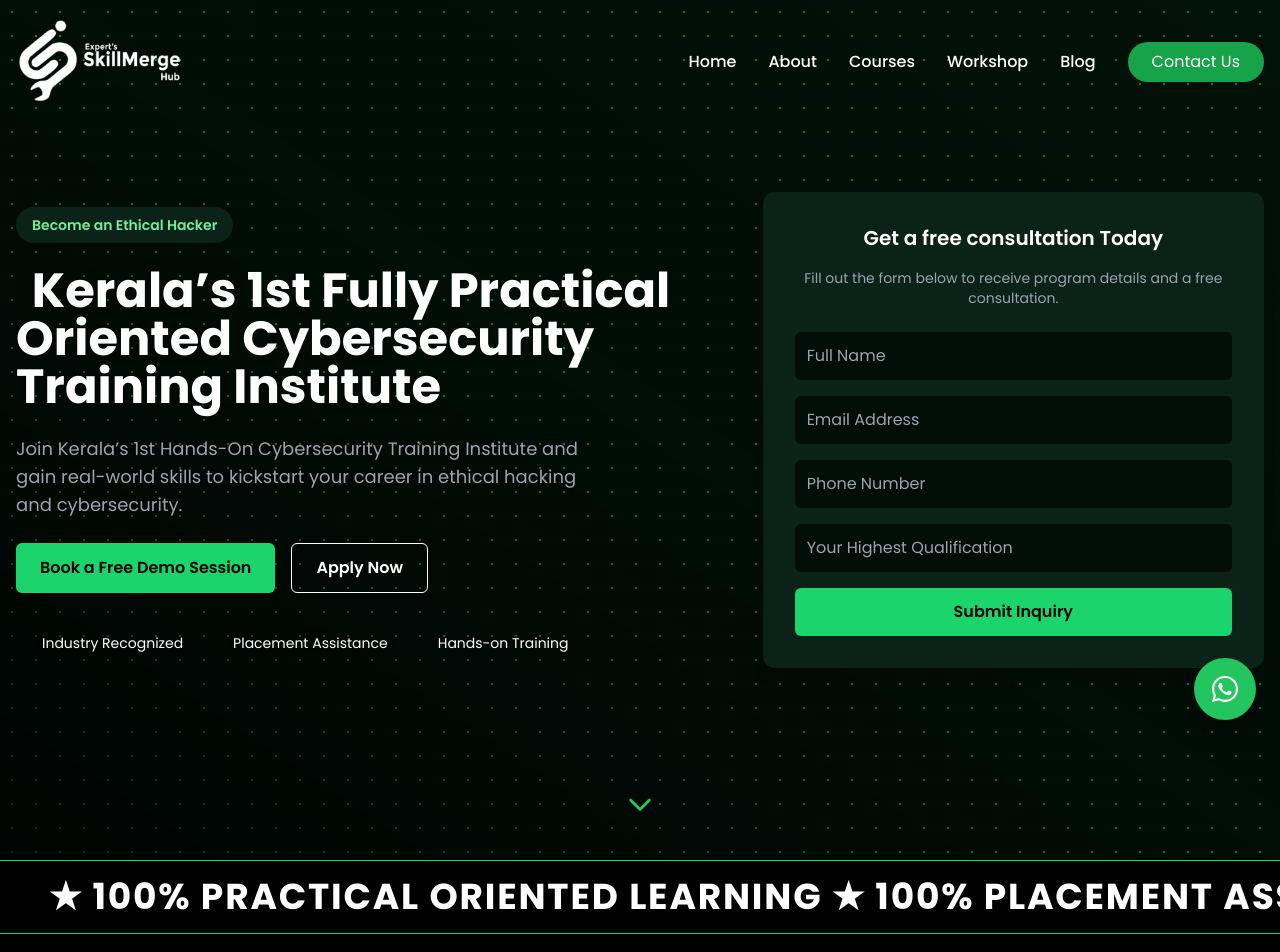
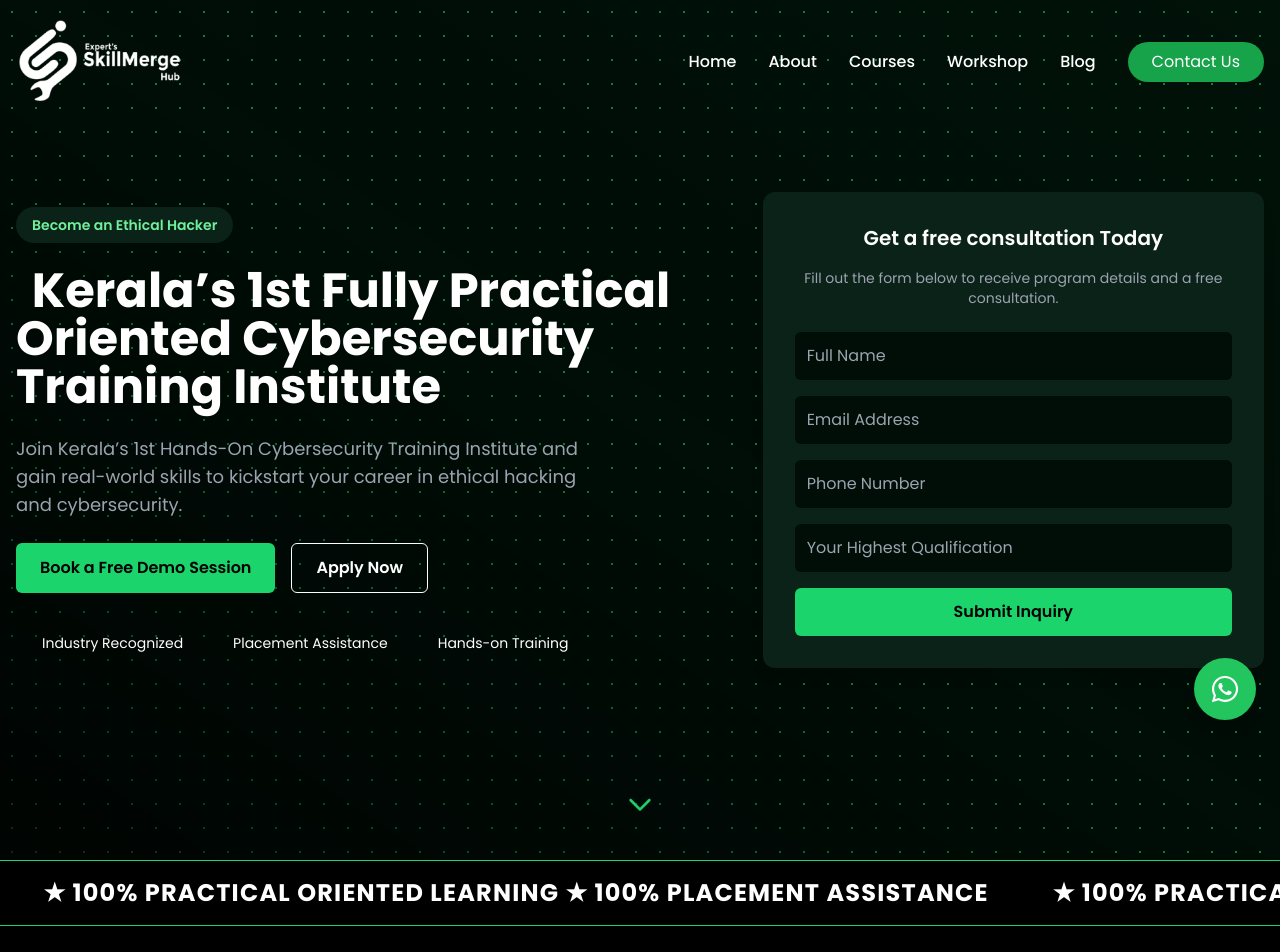
Before and after one commit to Jishnu9594/skillmerge_website_new, a Next.js app: page / in a window 1280 px wide. Shown: the top 952 px of the page. Built offline with nearby package versions, Linux system fonts and the light colour scheme; some icons are missing.

Commit message:
form updated

```diff
--- a/src/components/Home/Testimonials/index.tsx
+++ b/src/components/Home/Testimonials/index.tsx
@@ -81,18 +81,20 @@ const Testimonial = () => {
           {TestimonialData.map((items, i) => (
             <div key={i}>
               <div
-                className={`bg-gradient-to-br from-[#0f0f0f] to-[#1a1a1a] border border-green-500/30 rounded-xl m-4 p-6 my-20 shadow-lg transition-all duration-300 hover:scale-[1.01]`}
+                className={`bg-gradient-to-br from-[#0f0f0f] to-[#1a1a1a] border border-green-500/30 rounded-xl m-4 p-6 shadow-lg transition-all duration-300 hover:scale-[1.01]`}
               >
-                <div className="absolute -top-14 left-6">
+                {/* Always visible image */}
+                <div className="flex justify-start items-center mb-4">
                   <Image
                     src={`${getImagePrefix()}${items.imgSrc}`}
                     alt={items.name}
-                    width={80}
-                    height={80}
+                    width={64}
+                    height={64}
                     className="rounded-full border-2 border-green-400"
                   />
                 </div>
-                <h4 className="text-sm text-gray-300 mt-12 mb-6 font-light leading-relaxed">
+
+                <h4 className="text-sm text-gray-300 mb-6 font-light leading-relaxed">
                   {items.comment}
                 </h4>
                 <div className="flex justify-between items-center mt-6">
--- a/src/components/scrollingbanner/scrollingbaner.tsx
+++ b/src/components/scrollingbanner/scrollingbaner.tsx
@@ -21,9 +21,9 @@ const ScrollingBanner = () => {
       `}</style>
 
       <div className="w-full overflow-hidden">
-        <div className="scrolling-wrapper text-white text-3xl md:text-4xl font-cyber font-bold tracking-wider uppercase whitespace-nowrap">
+        <div className="scrolling-wrapper text-white text-base md:text-2xl lg:text-2xl font-cyber font-bold tracking-wider uppercase whitespace-nowrap">
           {[...Array(10)].map((_, index) => (
-            <span className="mx-8" key={index}>
+            <span className="mx-6 md:mx-8" key={index}>
               {text}
             </span>
           ))}
```
